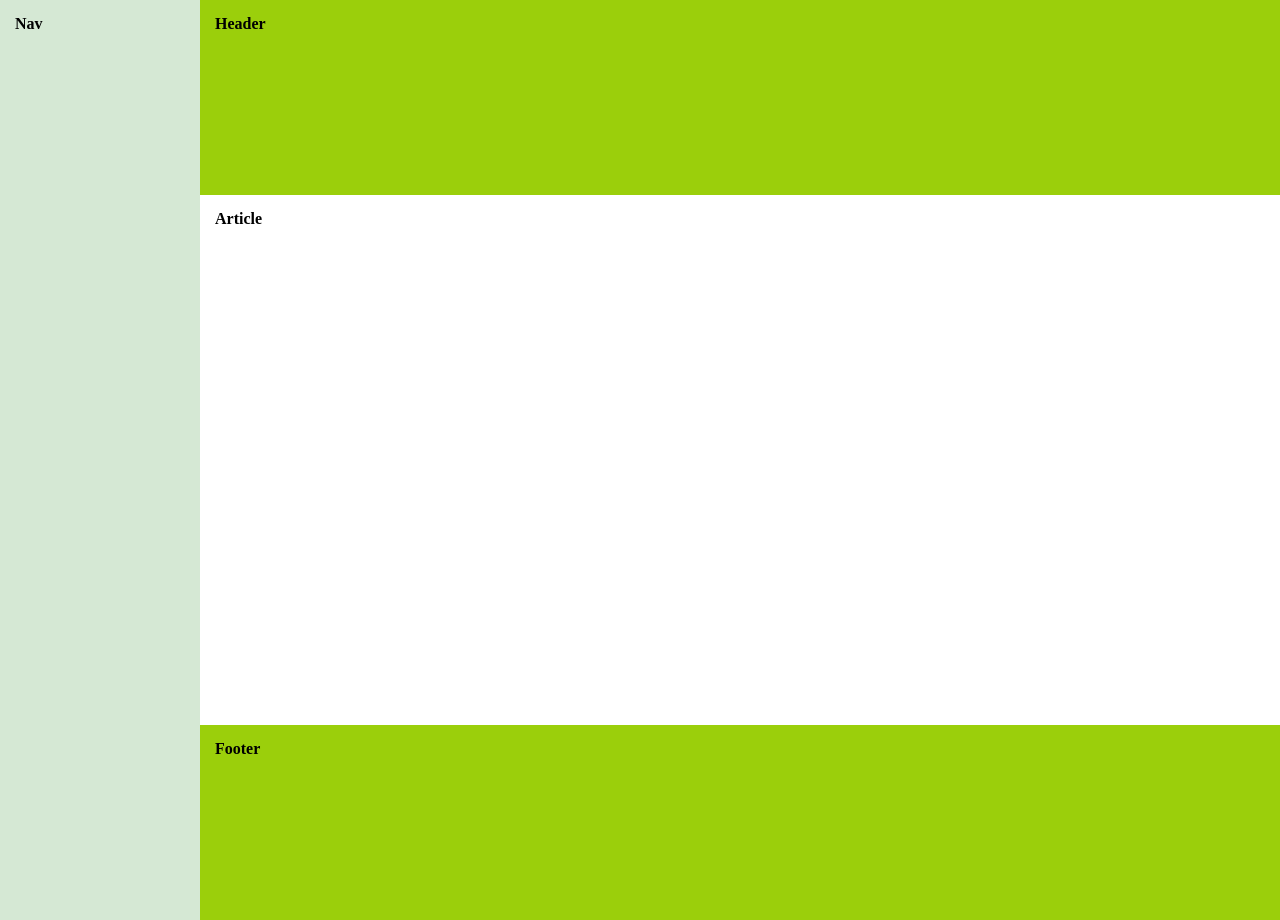
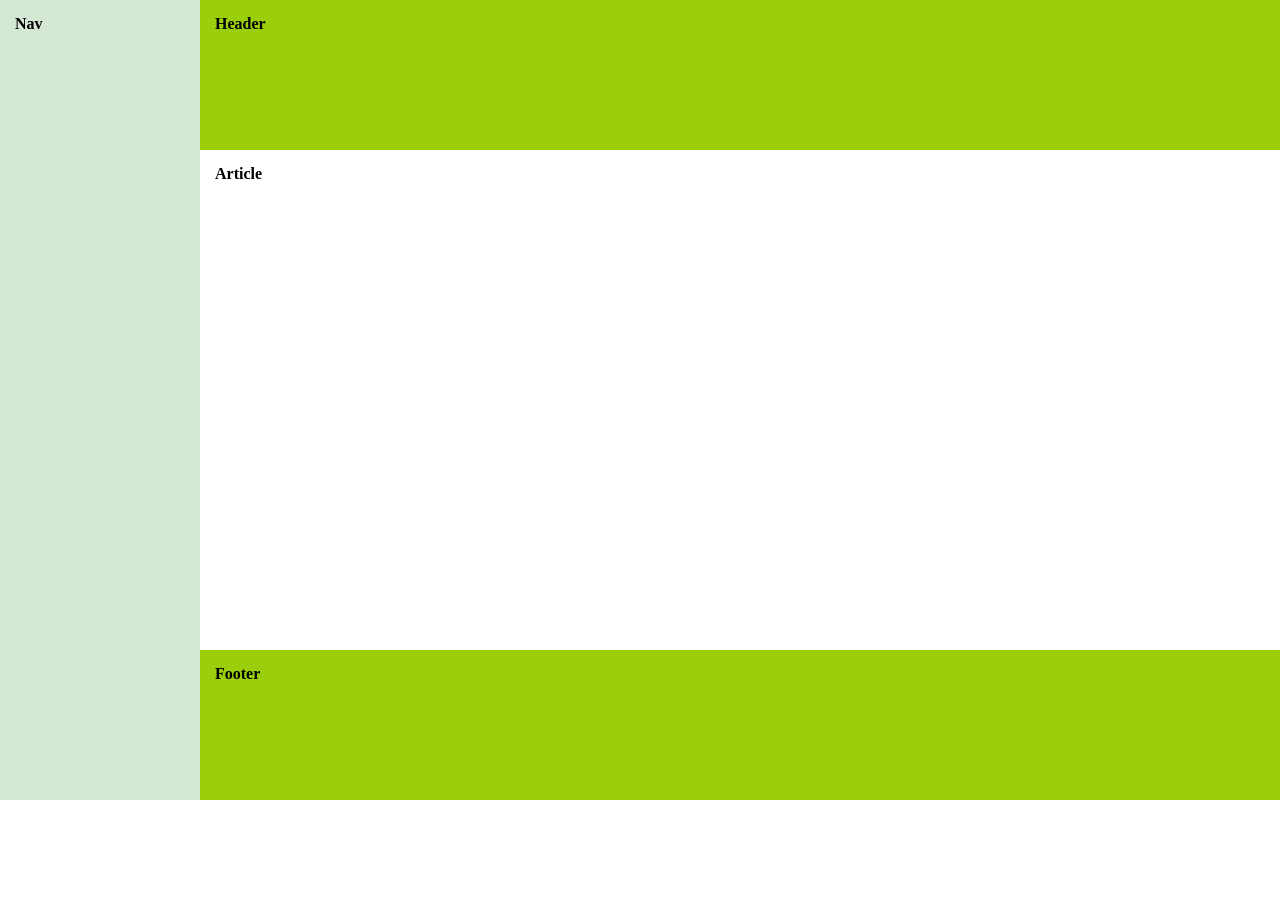
Before and after one commit to roanoarounik/Lime-Green-Template, a plain HTML site: page index.html in a window 1280 px wide. After the commit the page ends 800 px from the top, so only its background shows below. Drawn offline with Linux system fonts and the light colour scheme.

Commit message:
Finished 2

```diff
--- a/styles/styles.css
+++ b/styles/styles.css
@@ -24,10 +24,7 @@ nav {
     padding: 15px;
 }
 
-.stack {
-    min-height: 165px;
+.container {
+    display: grid;
+    grid-template-rows: 150px 1fr 150px;
 }
-
-article {
-    min-height: 500px;
-}
```
